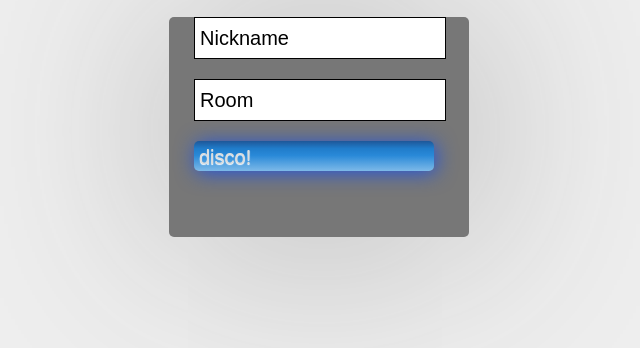
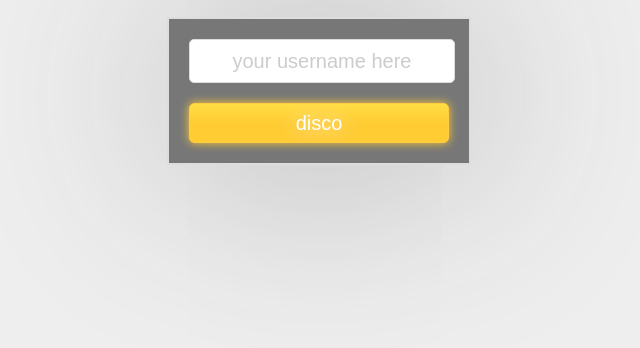
Before and after one commit to waltz/discochat, a plain HTML site: page index.html in a window 1280 px wide. Shown: the part 126-474 px from the top of the page, without its empty margins (321-961 px from the left). Drawn offline with nearby package versions, Linux system fonts and the light colour scheme.

Commit message:
Rework the login modal styles. Zip up the login button with some orange.

```diff
--- a/index.html
+++ b/index.html
@@ -16,9 +16,9 @@
 
       <div id="username_select">
         <form id="get_a_username">
-          <input id="username" class="default_value" type="text" value="Nickname">
-          <input id="room_name" class="default_value" type="text" value="Room">
-          <input id="disco_button"type="submit" value="disco!">
+          <input id="username" class="default_value" type="text" value="your username here">
+          <!-- <input id="room_name" class="default_value" type="text" value="Room"> -->
+          <input id="disco_button"type="submit" value="disco">
         </form>
       </div>
 
--- a/styles.css
+++ b/styles.css
@@ -39,64 +39,73 @@ html[xmlns] .clearfix {
 }
 
 #username_select {
-   height: 220px;
+   display: block;
    width: 300px;
-   margin: auto;
-   padding: 0;
+   margin-top: 0;
+   margin-bottom: 0;
+   margin-left: auto;
+   margin-right: auto;
+   padding: 0px;
    background-color: #777;
-   -moz-border-radius-topleft: 5px;
-   -moz-border-radius-topright: 5px;
-   -moz-border-radius-bottomright: 5px;
-   -moz-border-radius-bottomleft: 5px;
-   border-top-left-radius: 5px;
-   border-top-right-radius: 5px;
-   border-bottom-right-radius: 5px;
-   border-bottom-left-radius: 5px;
    -webkit-box-shadow: 3px 3px 200px #b0b0b0;
    -moz-box-shadow: 3px 3px 200px #b0b0b0;
    box-shadow: 3px 3px 200px #b0b0b0;
+   border: 2px solid #ddd;
 }
 
 #get_a_username {
-   padding: 0;
-   margin: 5px;
+   margin: 0px;
+   padding: 0px;
 }
 
 #get_a_username input {
+   font-size: 20px;
    margin: 20px;
    display: block;
-   width: 240px;
-   height: 30px;
-   padding: 5px;
-   font-size: 20px;
-   text-align: left;
-   padding: 5px;
+   width: 260px;
+   height: 40px;
+   border: 1px solid black;
+   text-align: center;
 }
 
-#username, #room_name {
-   border: 1px solid black;
+#username {
+   color: #ccc;
+   border: 1px solid #ddd !important;
+   -moz-border-radius: 5px;
+   border-radius: 5px;
 }
 
 #disco_button {
+   color: #fff;
+   background: #ffcc33;
    border: none;
    height: 60px;
-   font-size: 20px;
    text-align: center;
    -moz-border-radius: 5px;
    border-radius: 5px;
-   -webkit-box-shadow: 2px 2px 20px #2254dd;
-   -moz-box-shadow: 2px 2px 20px #2254dd;
-   box-shadow: 2px 2px 20px #2254dd;
-   color: #ddd;
-   text-shadow: 0px 1px 1px #fff;
-   background: #1E5799; /* old browsers */
-   background: -moz-linear-gradient(top, #1E5799 0%, #207cca 25%, #2989D8 48%, #7db9e8 100%); /* firefox */
-   background: -webkit-gradient(linear, left top, left bottom, color-stop(0%,#1E5799), color-stop(25%,#207cca), color-stop(48%,#2989D8), color-stop(100%,#7db9e8)); /* webkit */
-   filter: progid:DXImageTransform.Microsoft.gradient( startColorstr='#1E5799', endColorstr='#7db9e8',GradientType=0 ); /* ie */
+   text-shadow: 0px 0px 2px #eee;
+   -webkit-box-shadow: 0px 0px 10px #ffcc33;
+   -moz-box-shadow:    0px 0px 10px #ffcc33;
+   box-shadow:         0px 0px 10px #ffcc33;
+   text-shadow: 1px 1px 20px #eee;
+   border: 1px solid #ffcc44 !important;
+   transition: text-shadow-blur, 20s;
+
+background: #FFDD44; /* old browsers */
+background: -moz-linear-gradient(top, #FFDD44 0%, #FFCC33 50%); /* firefox */
+background: -webkit-gradient(linear, left top, left bottom, color-stop(0%,#FFDD44), color-stop(50%,#FFCC33)); /* webkit */
+filter: progid:DXImageTransform.Microsoft.gradient( startColorstr='#FFDD44', endColorstr='#FFCC33',GradientType=0 ); /* ie */
 }
 
 #disco_button:hover {
-   color: #fff;
+   text-shadow:        0px 0px 20px #eee;
+   -webkit-box-shadow: 0px 0px 20px #ffcc33;
+   -moz-box-shadow:    0px 0px 20px #ffcc33;
+   box-shadow:         0px 0px 20px #ffcc33;
+background: #FFDD44; /* old browsers */
+background: -moz-linear-gradient(top, #FFDD44 0%, #FFCC33 50%); /* firefox */
+background: -webkit-gradient(linear, left top, left bottom, color-stop(0%,#FFDD44), color-stop(50%,#FFCC33)); /* webkit */
+filter: progid:DXImageTransform.Microsoft.gradient( startColorstr='#FFDD44', endColorstr='#FFCC33',GradientType=0 ); /* ie */
 }
 
 .announcement {
@@ -113,6 +122,8 @@ html[xmlns] .clearfix {
    width: 906px;
    padding: 0;
    margin: 10px;
+   margin-left: auto;
+   margin-right: auto;
 }
 
 #chatroom {
@@ -137,6 +148,7 @@ html[xmlns] .clearfix {
    padding: 10px;
    height: 480px;
    overflow: auto;
+   text-align: left;
 }
 
 #message {
```
